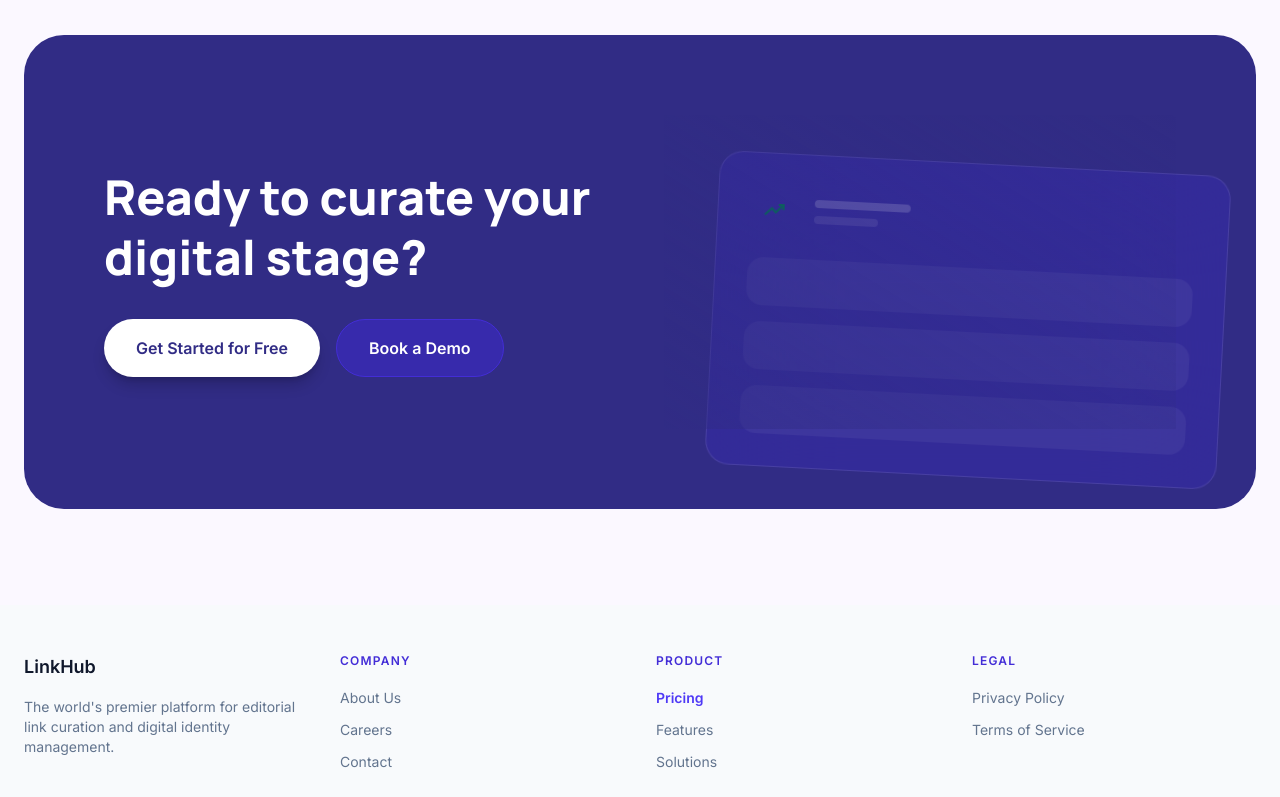
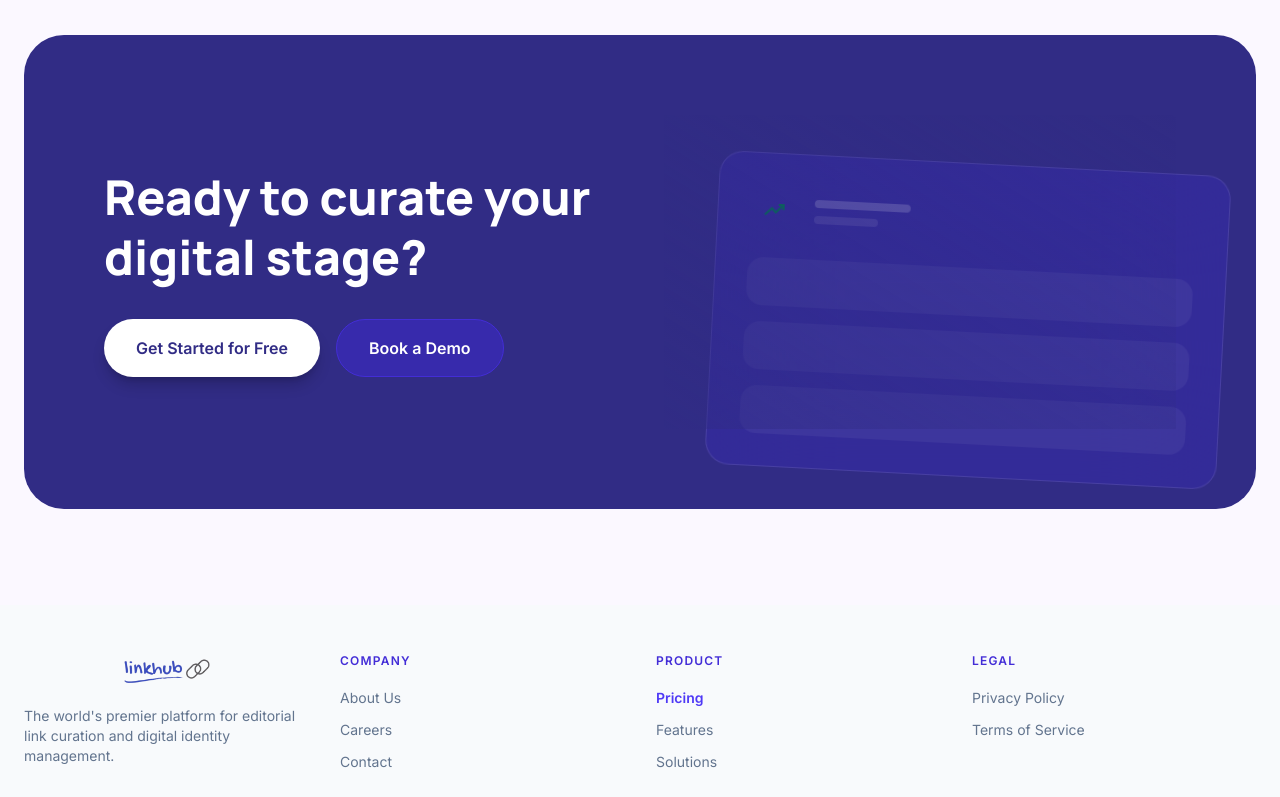
Before and after one commit to blummify/linkhub, a Next.js app: page /pricing in a window 1280 px wide. Shown: the part 2000-2797 px from the top of the page. Built offline with nearby package versions, Linux system fonts and the light colour scheme.

Commit message:
Update: logo sizes

```diff
--- a/app/components/CollapsibleSidebar.tsx
+++ b/app/components/CollapsibleSidebar.tsx
@@ -34,7 +34,7 @@ export default function CollapsibleSidebar({ children, isAdmin = false }: { chil
             <img
               src="/link_hub_logo.png"
               alt="CreatorHub Logo"
-              className="w-8 h-8"
+              className="w-26 h-26"
             />
             <span className="text-xl font-bold tracking-tight text-primary">CreatorHub</span>
           </div>
--- a/app/features/page.tsx
+++ b/app/features/page.tsx
@@ -17,9 +17,7 @@ export default function FeaturesPage() {
           >
             <span className="flex items-center">
               <span className="sr-only">LinkHub</span>
-              <span className="bg-white rounded-xl p-2 shadow-sm border border-surface-variant/30 dark:border-white/10">
-                <Image src="/link_hub_logo.png" alt="LinkHub logo" width={36} height={36} />
-              </span>
+              <Image src="/link_hub_logo.png" alt="LinkHub logo" width={104} height={104} />
             </span>
           </Link>
           <div className="hidden md:flex items-center gap-8 font-headline font-semibold tracking-tight">
@@ -265,8 +263,13 @@ export default function FeaturesPage() {
       <footer className="bg-slate-50 border-t border-slate-100">
         <div className="grid grid-cols-2 md:grid-cols-4 gap-8 max-w-7xl mx-auto px-6 py-12">
           <div>
-            <div className="text-lg font-bold text-slate-900 mb-4">
-              LinkHub
+            <div className="flex items-center justify-center mb-4">
+              <Image
+                src="/link_hub_logo.png"
+                alt="LinkHub logo"
+                width={104}
+                height={104}
+              />
             </div>
             <p className="font-inter text-sm text-slate-500">
               © 2024 LinkHub. The Digital Curator.
--- a/app/login/page.tsx
+++ b/app/login/page.tsx
@@ -10,9 +10,7 @@ export default async function LoginPage() {
 
   const logo = `<a class="flex items-center" href="/">
   <span class="sr-only">LinkHub</span>
-  <span class="bg-white rounded-xl p-2 shadow-sm border border-surface-variant/30 dark:border-white/10">
-    <img src="/link_hub_logo.png" alt="LinkHub logo" width="36" height="36" />
-  </span>
+  <img src="/link_hub_logo.png" alt="LinkHub logo" width="104" height="104" />
 </a>`;
 
   const patched = bodyHtml
--- a/app/page.tsx
+++ b/app/page.tsx
@@ -48,15 +48,13 @@ export default function Home() {
           >
             <span className="flex items-center">
               <span className="sr-only">LinkHub</span>
-              <span className="bg-white rounded-xl p-2 shadow-sm border border-surface-variant/30 dark:border-white/10">
-                <Image
-                  src="/link_hub_logo.png"
-                  alt="LinkHub logo"
-                  width={36}
-                  height={36}
-                  priority
-                />
-              </span>
+              <Image
+                src="/link_hub_logo.png"
+                alt="LinkHub logo"
+                width={104}
+                height={104}
+                priority
+              />
             </span>
           </Link>
           <div className="hidden md:flex items-center gap-8 font-headline font-semibold tracking-tight">
@@ -376,8 +374,13 @@ export default function Home() {
       <footer className="w-full border-t border-slate-200/50 dark:border-slate-800/50 bg-slate-50 dark:bg-slate-950">
         <div className="flex flex-col md:flex-row justify-between items-center px-8 py-12 max-w-7xl mx-auto gap-6">
           <div className="flex flex-col items-center md:items-start gap-4">
-            <div className="text-xl font-black text-indigo-900 dark:text-indigo-100 font-headline hover:scale-105 transition-transform cursor-pointer">
-              LinkHub
+            <div className="flex items-center justify-center hover:scale-105 transition-transform cursor-pointer">
+              <Image
+                src="/link_hub_logo.png"
+                alt="LinkHub logo"
+                width={104}
+                height={104}
+              />
             </div>
             <p className="font-inter text-sm text-slate-500 dark:text-slate-400">
               © 2024 LinkHub Digital. All rights reserved.
--- a/app/pricing/page.tsx
+++ b/app/pricing/page.tsx
@@ -21,9 +21,7 @@ export default function PricingPage() {
           >
             <span className="flex items-center font-headline font-bold tracking-tight">
               <span className="sr-only">LinkHub</span>
-              <span className="bg-white rounded-xl p-2 shadow-sm border border-surface-variant/30 dark:border-white/10">
-                <Image src="/link_hub_logo.png" alt="LinkHub logo" width={36} height={36} />
-              </span>
+              <Image src="/link_hub_logo.png" alt="LinkHub logo" width={104} height={104} />
             </span>
           </Link>
           <div className="hidden md:flex items-center gap-8">
@@ -390,8 +388,13 @@ export default function PricingPage() {
       <footer className="bg-slate-50 w-full py-12">
         <div className="grid grid-cols-2 md:grid-cols-4 gap-8 max-w-7xl mx-auto px-6">
           <div className="col-span-2 md:col-span-1">
-            <div className="text-lg font-bold text-slate-900 mb-4">
-              LinkHub
+            <div className="flex items-center justify-center mb-4">
+              <Image
+                src="/link_hub_logo.png"
+                alt="LinkHub logo"
+                width={104}
+                height={104}
+              />
             </div>
             <p className="text-slate-500 text-sm max-w-xs">
               The world&apos;s premier platform for editorial link curation and
--- a/app/signup/page.tsx
+++ b/app/signup/page.tsx
@@ -10,9 +10,7 @@ export default async function SignupPage() {
 
   const logo = `<a class="flex items-center" href="/">
   <span class="sr-only">LinkHub</span>
-  <span class="bg-white rounded-xl p-2 shadow-sm border border-surface-variant/30 dark:border-white/10">
-    <img src="/link_hub_logo.png" alt="LinkHub logo" width="36" height="36" />
-  </span>
+  <img src="/link_hub_logo.png" alt="LinkHub logo" width="104" height="104" />
 </a>`;
 
   const patched = bodyHtml
```
